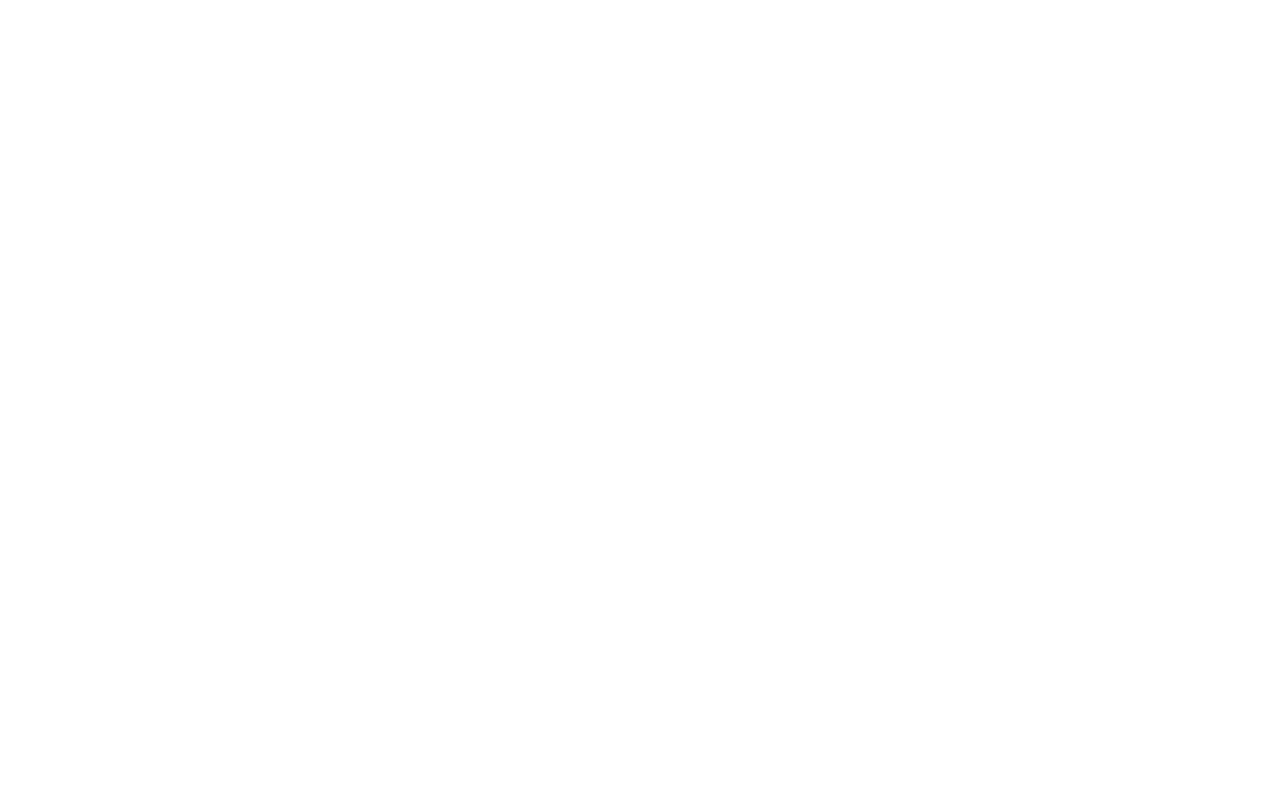
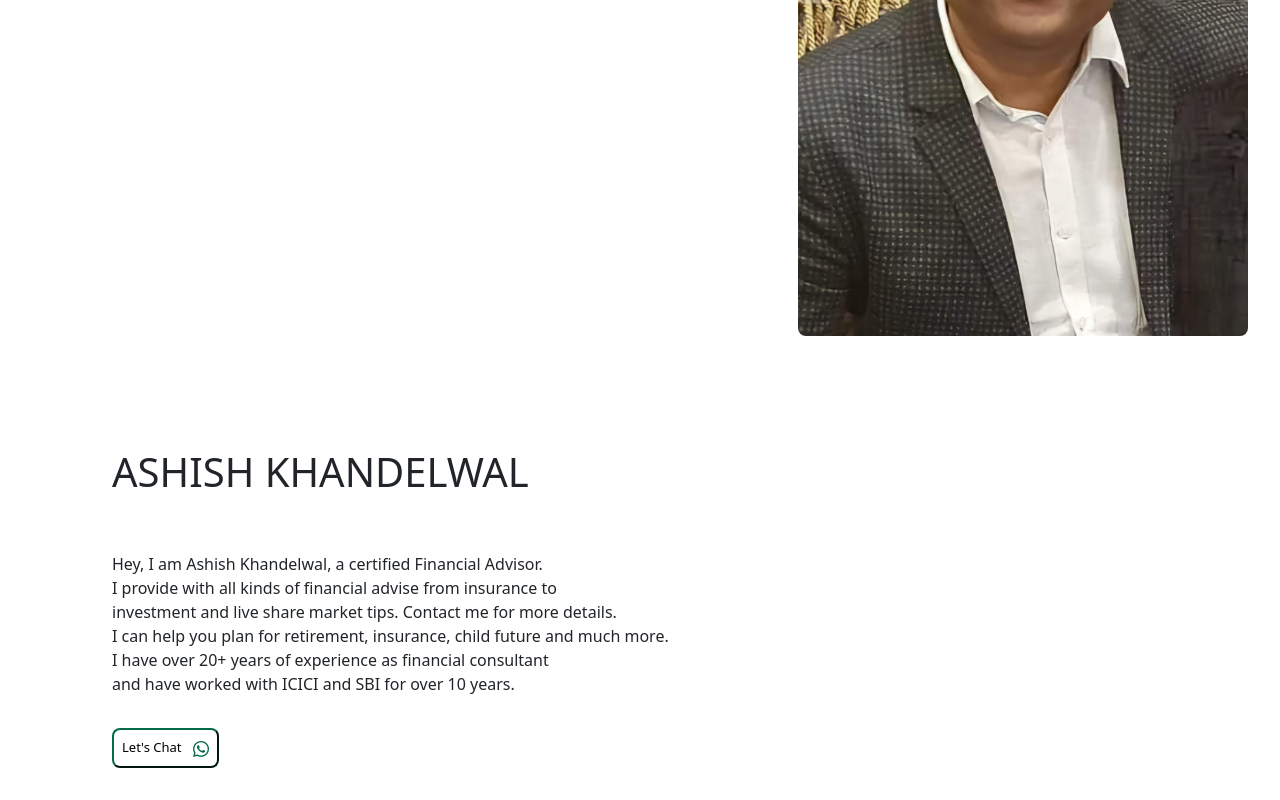
Before and after one commit to ashk29/ashk-financial-consultant, a React (Create React App) app: page / in a window 1280 px wide. Shown: the part 410-1210 px from the top of the page. Before the commit the page ends 800 px from the top, so only its background shows below. Built offline with nearby package versions, Linux system fonts and the light colour scheme.

Commit message:
added intro page

```diff
--- a/src/App.js
+++ b/src/App.js
@@ -1,8 +1,14 @@
 import './App.css';
 import Navbar from './components/Navbar';
+import IntroPage from './components/IntroPage';
 
 function App() {
-  return (<Navbar/>);
+  return (
+    <>
+    <Navbar />
+      <IntroPage />
+      </>
+  );
 }
 
 export default App;
--- /dev/null
+++ b/src/components/IntroPage.css
@@ -0,0 +1,50 @@
+.intro-container{
+    margin-top: 6rem;
+}
+.profile-image{
+    float: right;
+    width: 450px;
+    height: 650px;
+    margin-right: 2rem;
+    border-radius: 0.5rem;
+    /* margin-top: 6rem; */
+}
+.txt-container{
+    width: 60%;
+    padding: 2rem;
+    display: flex;
+    flex-direction: column;
+    justify-content: center;
+    align-items: flex-start;
+    word-wrap: break-word;
+    white-space: normal;
+    padding: 2rem;
+    gap: 1rem;
+    margin-left: 5rem;
+}
+
+h1{
+
+    margin-top: 5rem;
+}
+p{
+    margin-top: 2rem;
+}
+
+.chat-btn{
+border-radius: 0.5rem;
+border-color: #046b46;
+border-width: 0.15rem;
+font-size: small;
+padding: 0.5rem;
+background-color: white;
+}
+.chat-btn:hover{
+    transform: scale(1.1);
+    transition: transform 0.3s ease;
+}
+
+.btn-whatsapp{
+width: 1rem;
+margin-left: 0.75rem;
+}
--- /dev/null
+++ b/src/components/IntroPage.js
@@ -0,0 +1,32 @@
+import React from "react";
+import "./IntroPage.css";
+
+export default function IntroPage() {
+  return (
+    <div className="intro-container">
+      <img src="images/Ashish.jpeg" className="profile-image"></img>
+      <div className="txt-container">
+        <h1>ASHISH KHANDELWAL</h1>
+        <p>
+          Hey, I am Ashish Khandelwal, a certified Financial Advisor.
+          <br />
+          I provide with all kinds of financial advise from insurance to
+          <br />
+          investment and live share market tips. Contact me for more details.
+          <br />
+          I can help you plan for retirement, insurance, child future and much
+          more.
+          <br />
+          I have over 20+ years of experience as financial consultant <br />
+          and have worked with ICICI and SBI for over 10 years.
+        </p>
+        <a href="https://wa.me/+918819080000?text=Hi">
+          <button type="button" class="chat-btn">
+            Let's Chat
+            <img src="icons/whatsapp.png" className="btn-whatsapp"></img>
+          </button>
+        </a>
+      </div>
+    </div>
+  );
+}
```
Also changed, not shown: public/images/Ashish.jpeg (added).
